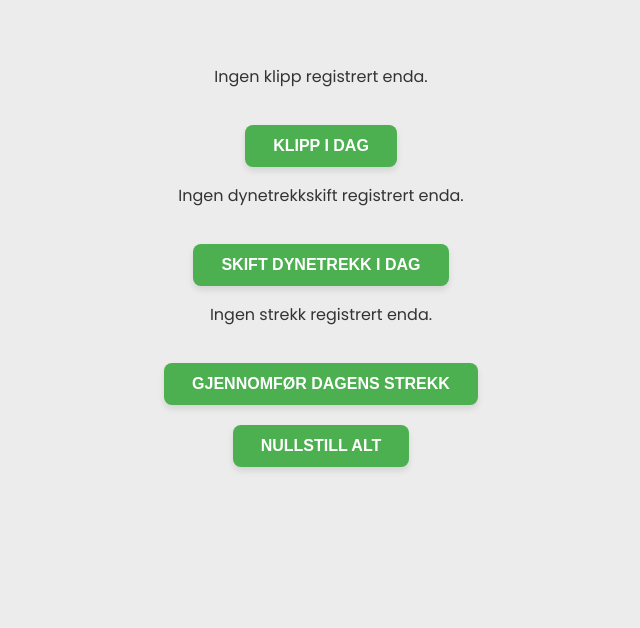
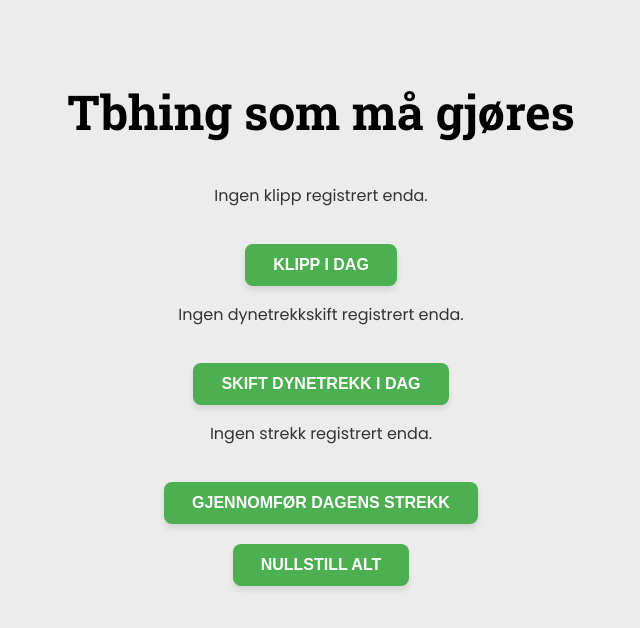
Before and after one commit to eivindmol/klippings, a plain HTML site: page index.html in a window 1280 px wide. Shown: the whole page, without its empty margins (319-959 px from the left). Drawn offline with Linux system fonts and the light colour scheme.

Commit message:
Update index.html

```diff
--- a/index.html
+++ b/index.html
@@ -6,6 +6,8 @@
   <link rel="stylesheet" href="styles.css"> <!-- Om du har CSS -->
 </head>
 <body>
+
+   <h1>Tbhing som må gjøres</h1>
 
   <div class="task-box">
     <p id="lastClipped">Ingen klipp registrert enda.</p>
```
